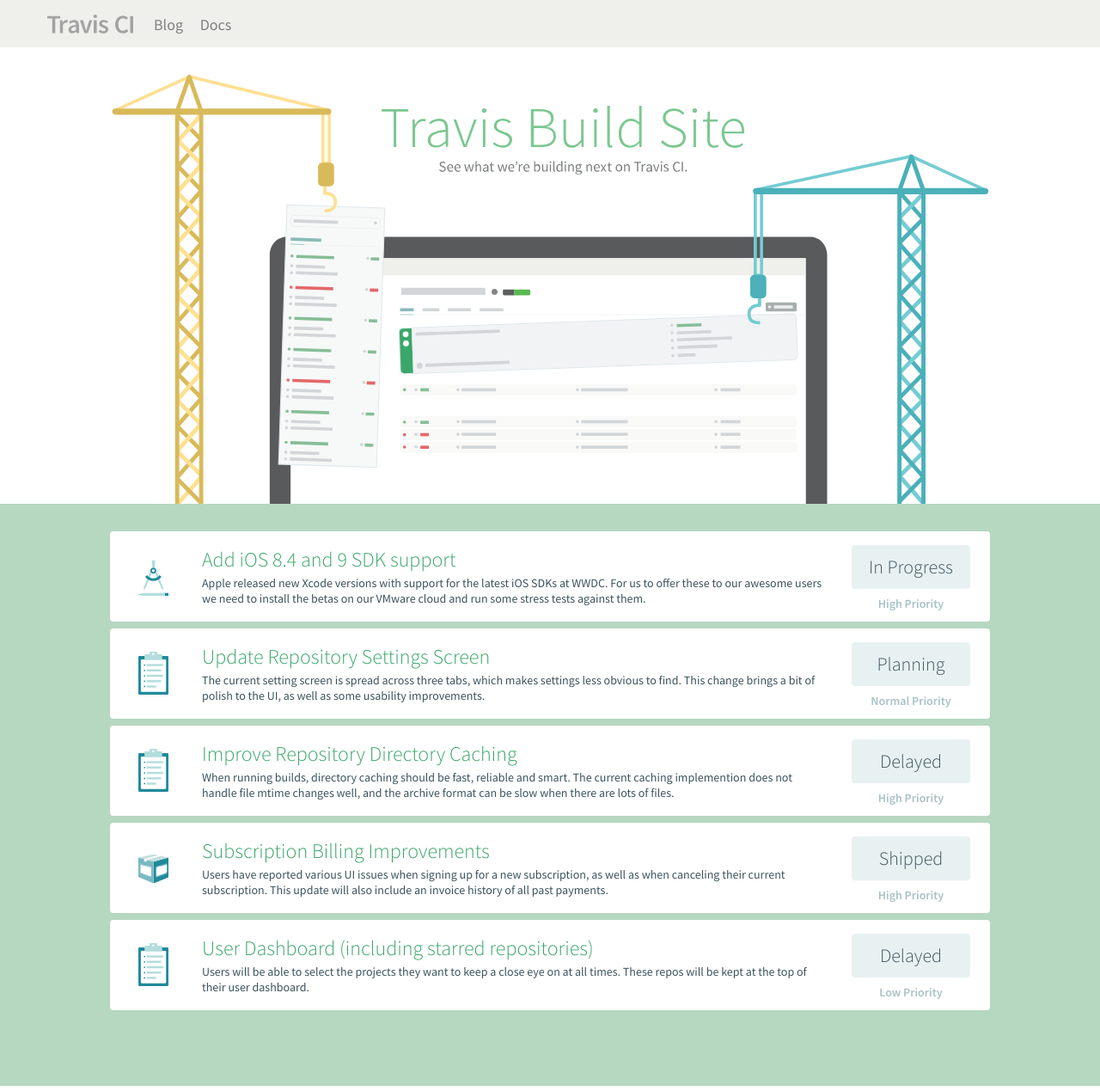
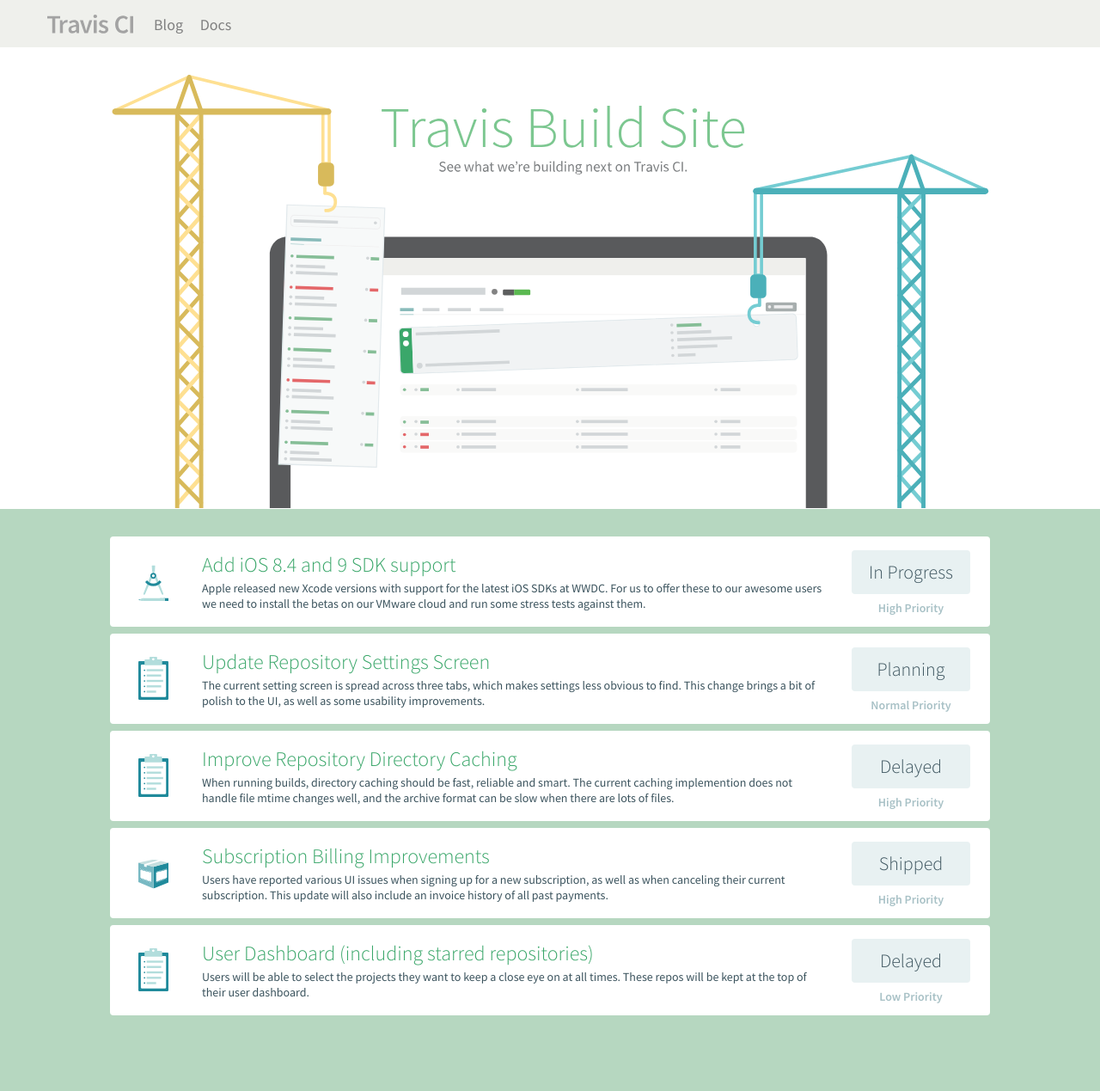
Before and after one commit to travis-ci/travis-next, a Jekyll site: the page built from index.html, in a window 1280 px wide. Shown: the whole page at 86% size. Built offline with Jekyll 4.4.1, drawn with Linux system fonts in a browser that asks for light colours.

Commit message:
fix header spacing

```diff
--- a/_sass/_layout.sass
+++ b/_sass/_layout.sass
@@ -14,7 +14,8 @@
       repeat: no-repeat
       size: 100%
     @media #{$large-up}
-      padding-bottom: 39%
+      padding-bottom: 0
+      height: 505px
 .main
   padding-bottom: 0
   overflow-y: inherit
```
